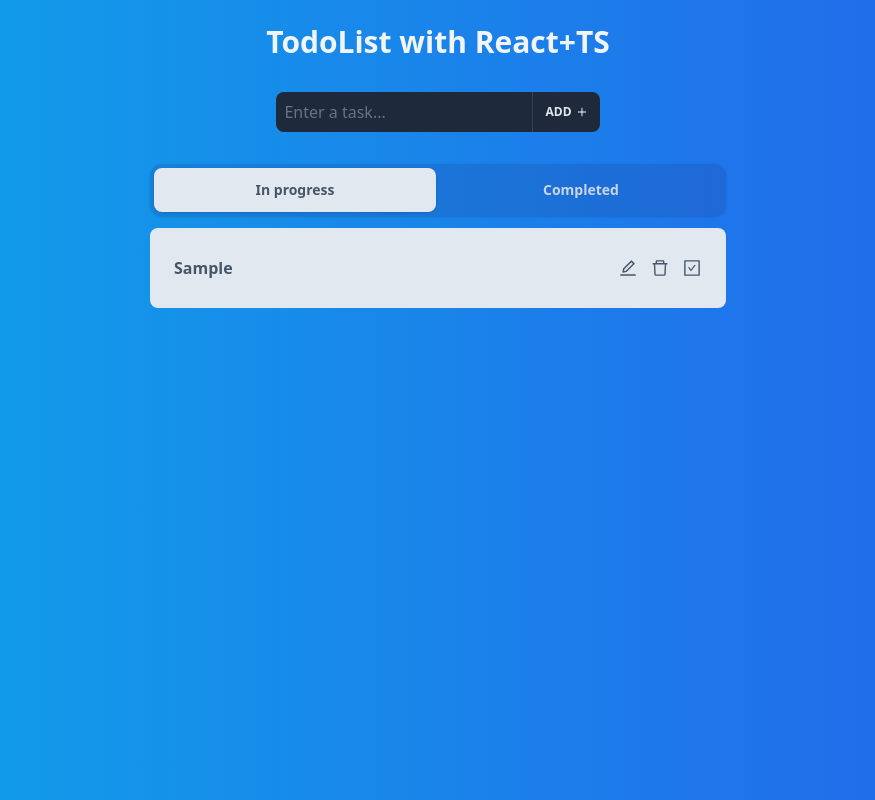
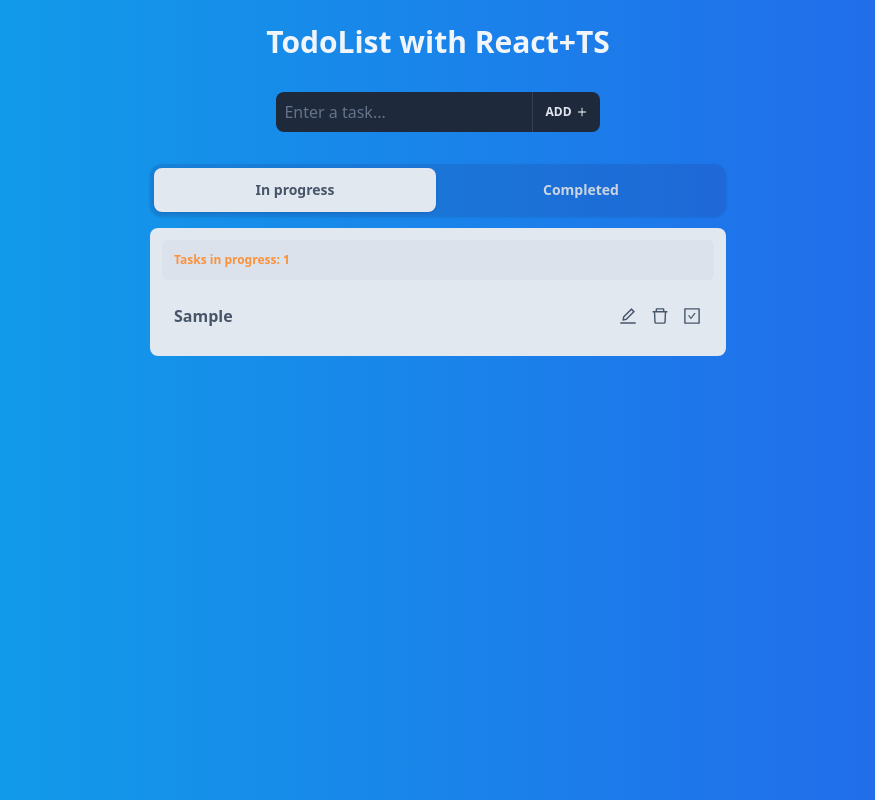
Before and after one commit to valentepablo/ts-todolist, a React (Create React App) app: page / in a window 1280 px wide. Both pictures are taken after typing "Sample" into the empty fields and a click on the button "ADD". Shown: the whole page, without its empty margins (202-1077 px from the left). Built offline with nearby package versions, Linux system fonts and the light colour scheme.

Commit message:
add actions buttons functionalities

```diff
--- a/src/App.tsx
+++ b/src/App.tsx
@@ -6,6 +6,7 @@ import { Todo } from './todoModel';
 function App() {
   const [todo, setTodo] = useState<string>('');
   const [todos, setTodos] = useState<Todo[]>([]);
+  const [completedTodos, setCompletedTodos] = useState<Todo[]>([]);
 
   const handleAdd = (e: React.FormEvent<HTMLFormElement>) => {
     e.preventDefault();
@@ -16,12 +17,19 @@ function App() {
     setTodo('');
   };
 
+  console.log(completedTodos);
+
   return (
     <div className='min-h-screen px-2 py-6 bg-gradient-to-r from-sky-500 to-blue-600'>
       <div className='max-w-5xl mx-auto'>
         <h1 className='text-3xl font-bold text-center text-slate-100'>TodoList with React+TS</h1>
         <InputField todo={todo} setTodo={setTodo} handleAdd={handleAdd} />
-        <TaskLists todos={todos} />
+        <TaskLists
+          todos={todos}
+          setTodos={setTodos}
+          completedTodos={completedTodos}
+          setCompletedTodos={setCompletedTodos}
+        />
       </div>
     </div>
   );
--- /dev/null
+++ b/src/components/SingleTodo.tsx
@@ -0,0 +1,86 @@
+import { useState, useRef, useEffect } from 'react';
+import EditButton from './ActionButtons/EditButton';
+import DeleteButton from './ActionButtons/DeleteButton';
+import CompleteButton from './ActionButtons/CompleteButton';
+import { Todo } from '../todoModel';
+
+type props = {
+  todo: Todo;
+  todos: Todo[];
+  setTodos: React.Dispatch<React.SetStateAction<Todo[]>>;
+  completedTodos: Todo[];
+  setCompletedTodos: React.Dispatch<React.SetStateAction<Todo[]>>;
+};
+
+const SingleTodo = ({ todo, todos, setTodos, completedTodos, setCompletedTodos }: props) => {
+  const [editing, setEditing] = useState<boolean>(false);
+  const [editedTodo, setEditedTodo] = useState<string>(todo.name);
+
+  const inputRef = useRef<HTMLInputElement>(null);
+
+  const handleDelete = (id: number) => {
+    setTodos(todos.filter((todo) => todo.id !== id));
+    setCompletedTodos(completedTodos.filter((todo) => todo.id !== id));
+  };
+
+  const handleEdit = () => {
+    if (todo.completed) return;
+    setEditing(true);
+  };
+
+  const handleCompleted = (id: number) => {
+    setTodos(todos.filter((todo) => todo.id !== id));
+    const completed: Todo[] = [];
+    completed.push({ ...todo, completed: true });
+    setCompletedTodos([...completedTodos, ...completed]);
+  };
+
+  const handleSubmit = (e: React.FormEvent<HTMLFormElement>, id: number) => {
+    e.preventDefault();
+    setTodos(todos.map((todo) => (todo.id === id ? { ...todo, name: editedTodo } : todo)));
+    setEditing(false);
+  };
+
+  useEffect(() => {
+    inputRef.current?.focus();
+  }, [editing]);
+
+  return (
+    <form onSubmit={(e) => handleSubmit(e, todo.id)}>
+      <li
+        key={todo.name}
+        className={`${
+          editing && 'px-0 py-0 pr-3'
+        } flex items-center justify-between px-3 py-4 font-semibold rounded-lg text-slate-600 hover:bg-slate-700/5`}>
+        {editing && !todo.completed ? (
+          <input
+            ref={inputRef}
+            type='text'
+            value={editedTodo}
+            onChange={(e) => setEditedTodo(e.target.value)}
+            className='px-3 py-4 mr-4 rounded-lg grow focus:outline-none'
+          />
+        ) : (
+          <span className={`${todo.completed && 'text-slate-500 line-through'}`}>{todo.name}</span>
+        )}
+        <div className='flex items-center gap-3'>
+          <span
+            onClick={() => handleEdit()}
+            className={`${todo.completed && 'pointer-events-none text-slate-400'}`}>
+            <EditButton />
+          </span>
+          <span onClick={() => handleDelete(todo.id)}>
+            <DeleteButton />
+          </span>
+          <span
+            onClick={() => handleCompleted(todo.id)}
+            className={`${todo.completed && 'pointer-events-none text-slate-400'}`}>
+            <CompleteButton />
+          </span>
+        </div>
+      </li>
+    </form>
+  );
+};
+
+export default SingleTodo;
--- a/src/components/TaskLists.tsx
+++ b/src/components/TaskLists.tsx
@@ -1,14 +1,15 @@
 import { Tab } from '@headlessui/react';
-import EditButton from './ActionButtons/EditButton';
-import DeleteButton from './ActionButtons/DeleteButton';
-import CompleteButton from './ActionButtons/CompleteButton';
 import { Todo } from '../todoModel';
+import SingleTodo from './SingleTodo';
 
 type props = {
   todos: Todo[];
+  setTodos: React.Dispatch<React.SetStateAction<Todo[]>>;
+  completedTodos: Todo[];
+  setCompletedTodos: React.Dispatch<React.SetStateAction<Todo[]>>;
 };
 
-const TaskLists = ({ todos }: props) => {
+const TaskLists = ({ todos, setTodos, completedTodos, setCompletedTodos }: props) => {
   return (
     <div className='max-w-xl mx-auto mt-8'>
       <Tab.Group>
@@ -20,24 +21,41 @@ const TaskLists = ({ todos }: props) => {
             Completed
           </Tab>
         </Tab.List>
-        <Tab.Panels className={todos.length < 1 ? 'hidden' : `p-3 mt-3 rounded-lg bg-slate-200`}>
-          <Tab.Panel>
-            <ul className='list-none'>
+        <Tab.Panels>
+          <Tab.Panel className='p-3 mt-3 rounded-lg bg-slate-200'>
+            <p className='px-3 py-3 text-xs font-semibold text-orange-400 rounded-md bg-slate-300/30'>
+              Tasks in progress: {todos.length}
+            </p>
+            <ul className={`${todos.length < 1 ? 'mt-0' : ' mt-2 list-none'}`}>
               {todos.map((todo) => (
-                <li
-                  key={todo.name}
-                  className='flex items-center justify-between p-3 py-4 font-semibold rounded-lg text-slate-600 hover:bg-slate-700/5'>
-                  <span>{todo.name}</span>
-                  <div className='flex items-center gap-3'>
-                    <EditButton />
-                    <DeleteButton />
-                    <CompleteButton />
-                  </div>
-                </li>
+                <SingleTodo
+                  todo={todo}
+                  todos={todos}
+                  setTodos={setTodos}
+                  key={todo.id}
+                  completedTodos={completedTodos}
+                  setCompletedTodos={setCompletedTodos}
+                />
               ))}
             </ul>
           </Tab.Panel>
-          <Tab.Panel>Tasks completed</Tab.Panel>
+          <Tab.Panel className='p-3 mt-3 rounded-lg bg-slate-200'>
+            <p className='px-3 py-3 text-xs font-semibold text-green-600 rounded-lg bg-slate-300/30'>
+              Completed tasks: {completedTodos.length}
+            </p>
+            <ul className={`${completedTodos.length < 1 ? 'mt-0' : ' mt-2 list-none'}`}>
+              {completedTodos.map((todo) => (
+                <SingleTodo
+                  todo={todo}
+                  todos={todos}
+                  setTodos={setTodos}
+                  completedTodos={completedTodos}
+                  setCompletedTodos={setCompletedTodos}
+                  key={todo.id}
+                />
+              ))}
+            </ul>
+          </Tab.Panel>
         </Tab.Panels>
       </Tab.Group>
     </div>
```
